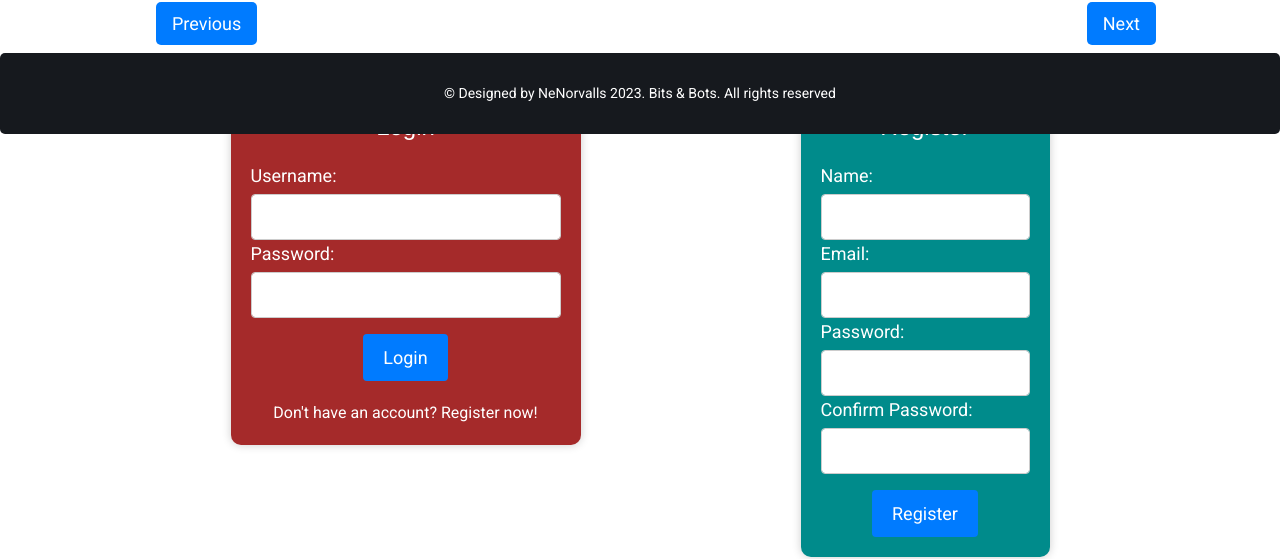
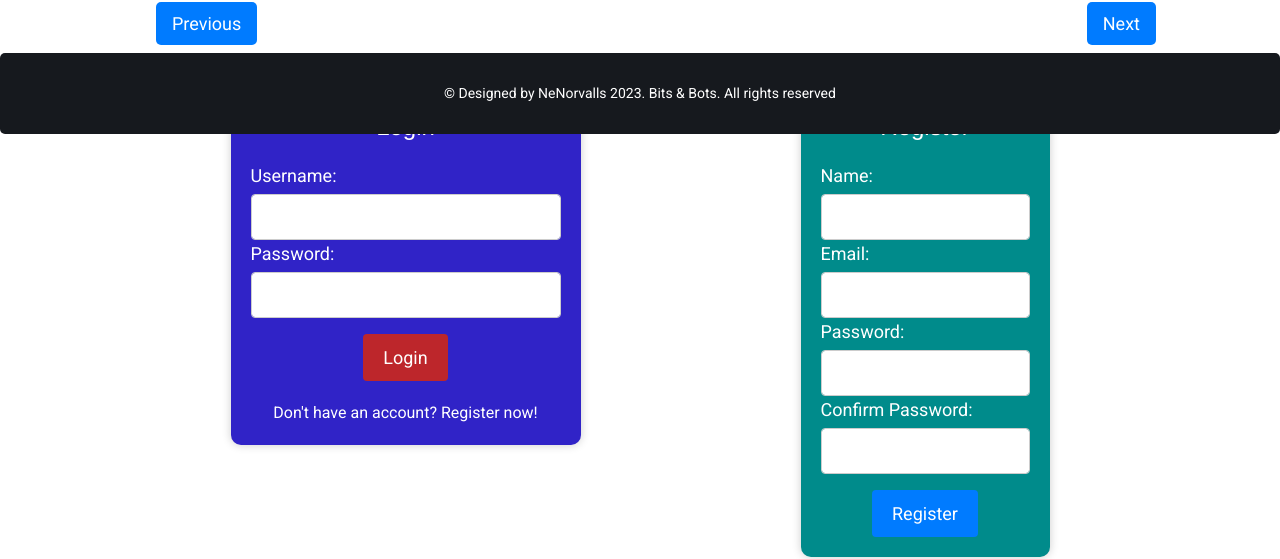
Before and after one commit to NeNorvalls/bits-bots_exam2, a React (Create React App) app: page / in a window 1280 px wide. Shown: the part 666-1225 px from the top of the page. Built offline with nearby package versions, Linux system fonts and the light colour scheme.

Commit message:
Fixing login color

```diff
--- a/src/auth/Login/Login.scss
+++ b/src/auth/Login/Login.scss
@@ -1,5 +1,5 @@
 .login-form {
-  background-color: brown;
+  background-color: #3023c7;
   margin: 0 auto;
   width: 350px;
   padding: 20px;
@@ -59,7 +59,7 @@
   &__submit-btn {
     font-size: 18px;
     padding: 10px 20px;
-    background-color: #007bff;
+    background-color: #bd262b;
     color: #fff;
     margin-top: 1rem;
     border: none;
@@ -67,7 +67,8 @@
     cursor: pointer;
 
     &:hover {
-      background-color: #0056b3;
+      background-color: #ffbf00;
+      color: #16191e;
     }
 
     @media (max-width: 768px) {
--- a/src/auth/Register/Register.scss
+++ b/src/auth/Register/Register.scss
@@ -1,6 +1,6 @@
 .register-form {
   background-color: darkcyan;
-  width: 350pxgit ;
+  width: 350pxgit;
   margin: 0 auto;
   padding: 20px;
   border-radius: 10px;
```
